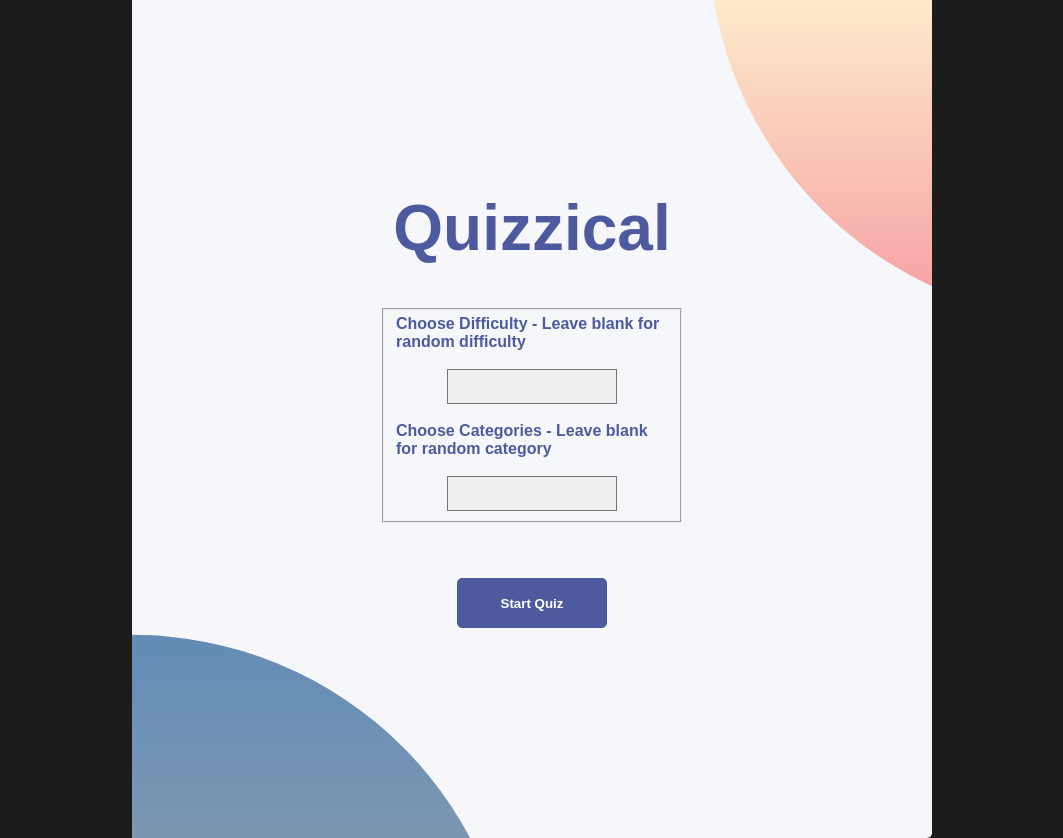
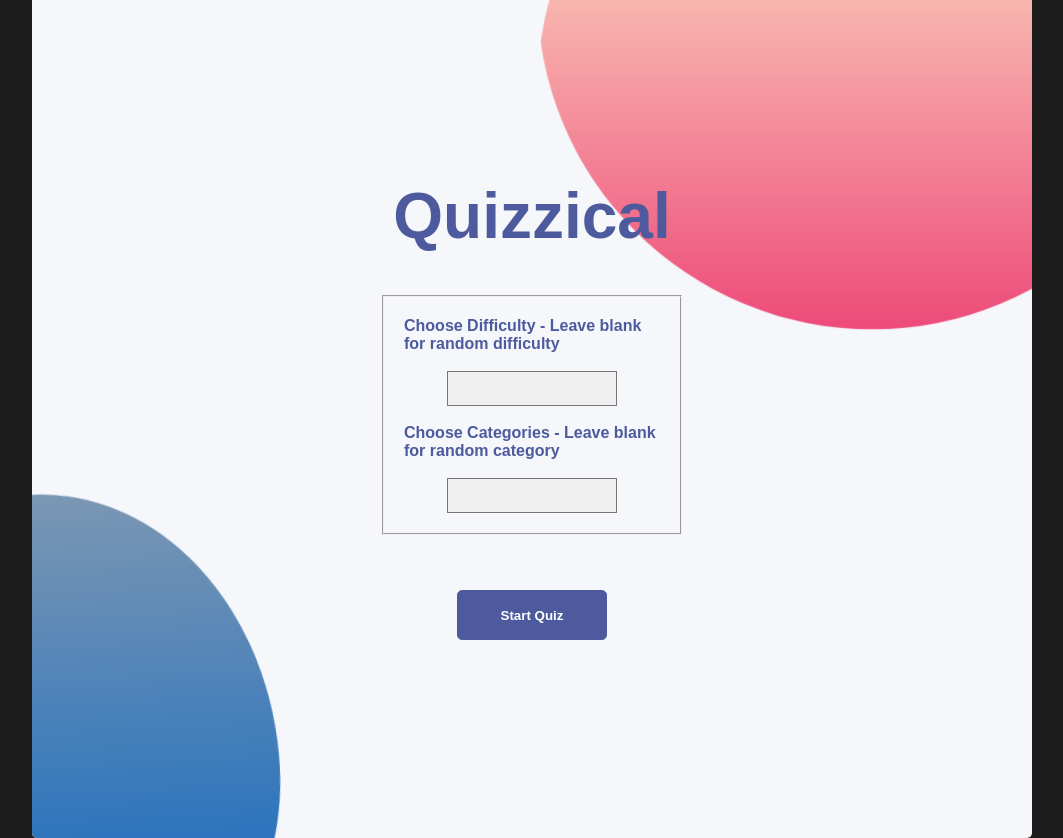
Before and after one commit to JORYWO/react-trivia, a React (Create React App) app: page / in a window 1280 px wide. Shown: the whole page, without its empty margins (108-1171 px from the left). Built offline with nearby package versions, Linux system fonts and the light colour scheme.

Commit message:
Add animations

```diff
--- a/src/index.css
+++ b/src/index.css
@@ -21,29 +21,80 @@ main {
   position: relative;
   background-color: #f5f7fb;
   min-height: calc(max(900px, 60vh));
-    width: 800px;
+  width: 1000px;
   border-radius: 5px;
   padding: 5px 15px;
   display: flex;
   flex-direction: column;
   justify-content: space-around;
   align-items: center;
+  overflow: hidden;
 }
 main::before{
   content:"";
   position: absolute;
-    width: 100%;
-    height: 100%;
+  height: 650px;
+  width: 650px;
+  left: 500px;
+  top: -150px;
+  transform: rotate(-180deg);
   background: linear-gradient(#fffad1, #e91e63);
-    clip-path: circle(45% at 120% 0%);
+  clip-path: circle(50% at 50% 30%);
+
+  animation: transform 20s ease-in-out infinite both alternate,
+  movement_one 40s ease-in-out infinite both;
 }
 main::after{
   content:"";
   position: absolute;
-    width: 100%;
-    height: 100%;
+  height: 500px;
+  width: 500px;
+  right: 800px;
+  bottom: -150px;
+  transform: rotate(-180deg);
   background: linear-gradient(#0865c2, #7c97b3);
-    clip-path: circle(45% at 0% 120%);
+  clip-path: circle(100% at 0% 120%);
+
+  animation: transform 20s ease-in-out infinite both alternate,
+  movement_two 40s ease-in-out infinite both;
+}
+
+@keyframes transform {
+  0%,
+  100% {
+    border-radius: 33% 67% 70% 30% / 30% 30% 70% 70%;
+  }
+  20% {
+    border-radius: 37% 63% 51% 49% / 37% 65% 35% 63%;
+  }
+  40% {
+    border-radius: 36% 64% 64% 36% / 64% 48% 52% 36%;
+  }
+  60% {
+    border-radius: 37% 63% 51% 49% / 30% 30% 70% 70%;
+  }
+  80% {
+    border-radius: 40% 60% 42% 58% / 41% 51% 49% 59%;
+  }
+}
+
+@keyframes movement_one {
+  0%,
+  100% {
+    transform: none;
+  }
+  50% {
+    transform: translate(15%, 15%) rotateY(10deg) scale(1.2);
+  }
+}
+@keyframes movement_two {
+  0%,
+  500% {
+    transform: none;
+  }
+  50% {
+    transform: translate(50%, 20%) rotate(-200deg) scale(1.2);
+  }
 }
 
 .question{
@@ -53,6 +104,7 @@ main::after{
 
 .answer-list{
   display: flex;
+  justify-content: center;
 }
 
 .answer-element{
@@ -64,8 +116,9 @@ main::after{
   font-size: 0.9rem;
   text-align: center;
   font-family: 'Karla', sans-serif;
-    margin: 0 12px
+  margin: 0 25px
 }
+
 
 .game-button{
   margin-top: 5px;
@@ -96,6 +149,7 @@ main::after{
   display: flex;
   flex-direction: column;
   align-items: center;
+  z-index: 1;
 }
 .frontpage-title{
   font-family: 'Karla', sans-serif;
@@ -105,6 +159,7 @@ main::after{
 
 fieldset{
   max-width: 300px;
+  padding: 20px;
   margin-bottom: 50px;
   display: flex;
   flex-direction: column;
@@ -135,7 +190,7 @@ fieldset select{
   bottom: 0;
   left: 0;
   background-color: rgba(0, 0, 0, 0.7);
-    z-index: 5000;
+  z-index: 5;
   display: flex;
   justify-content: center;
   align-items: center;
```
Lines whose indentation alone changed are shown as unchanged.
